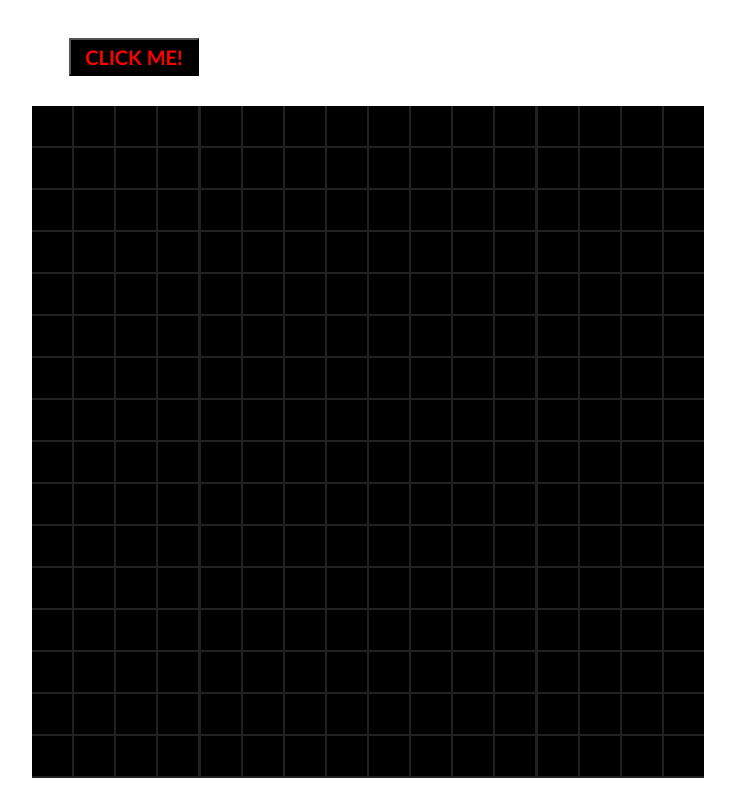
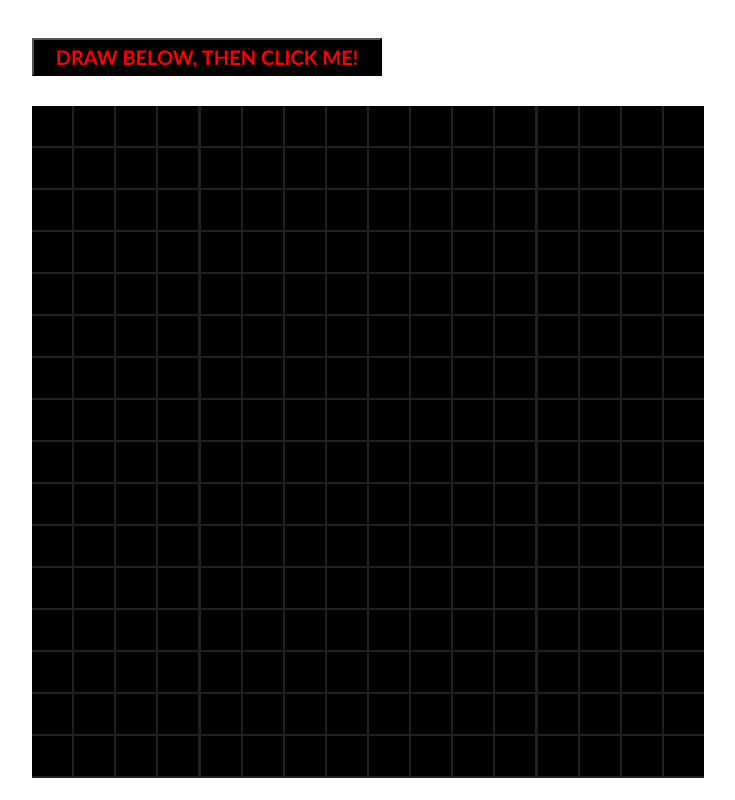
Before and after one commit to jk123x/etch-a-sketch, a plain HTML site: page index.html in a window 1280 px wide. Shown: the whole page, without its empty margins (506-1241 px from the left). Drawn offline with Linux system fonts and the light colour scheme.

Commit message:
Improved Button Design

```diff
--- a/index.html
+++ b/index.html
@@ -9,10 +9,9 @@
 <body>
     <div class="body">
     <div class="text">
-        <button id="button">CLICK ME!</button>
+        <button id="button">DRAW BELOW, THEN CLICK ME!</button>
     </div>
     <div class="container" ID="container">
-
     </div></div>
 </body>
 <script src="main.js"></script>
--- a/style.css
+++ b/style.css
@@ -19,7 +19,7 @@
 }
 
 #button {
-    width: 130px;
+    width: 350px;
     height: auto;
     color: red;
     background-color: black;
```
